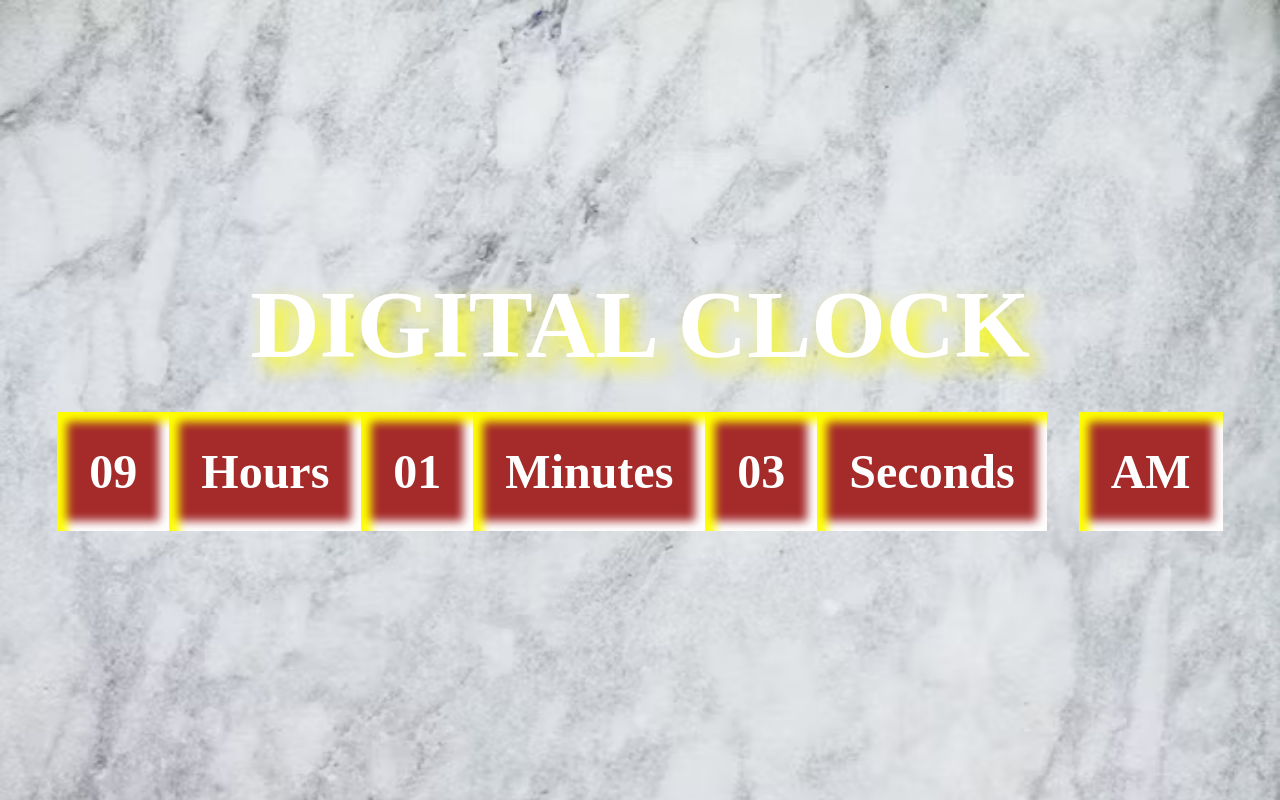
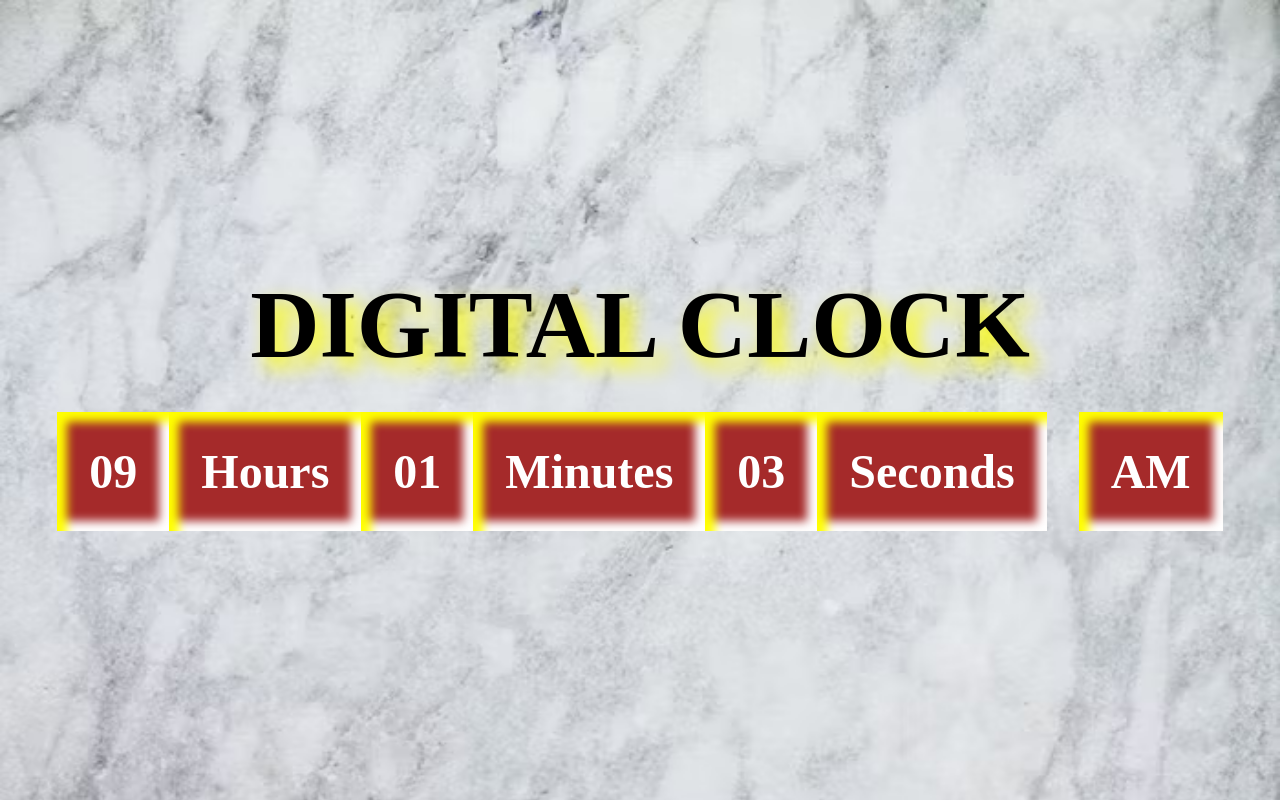
Before and after one commit to mansi2020/dom8_hw_digital_clock, a plain HTML site: page index.html in a window 1280 px wide. Drawn offline with Linux system fonts and the light colour scheme.

Commit message:
change heading color

```diff
--- a/style.css
+++ b/style.css
@@ -33,7 +33,8 @@
 }
 h1{
     font-size: 6rem;
-    color:white;
+    color:black;
+    font-weight: 900;
     text-shadow: 10px 10px 20px yellow;
 }
 #day{
```
